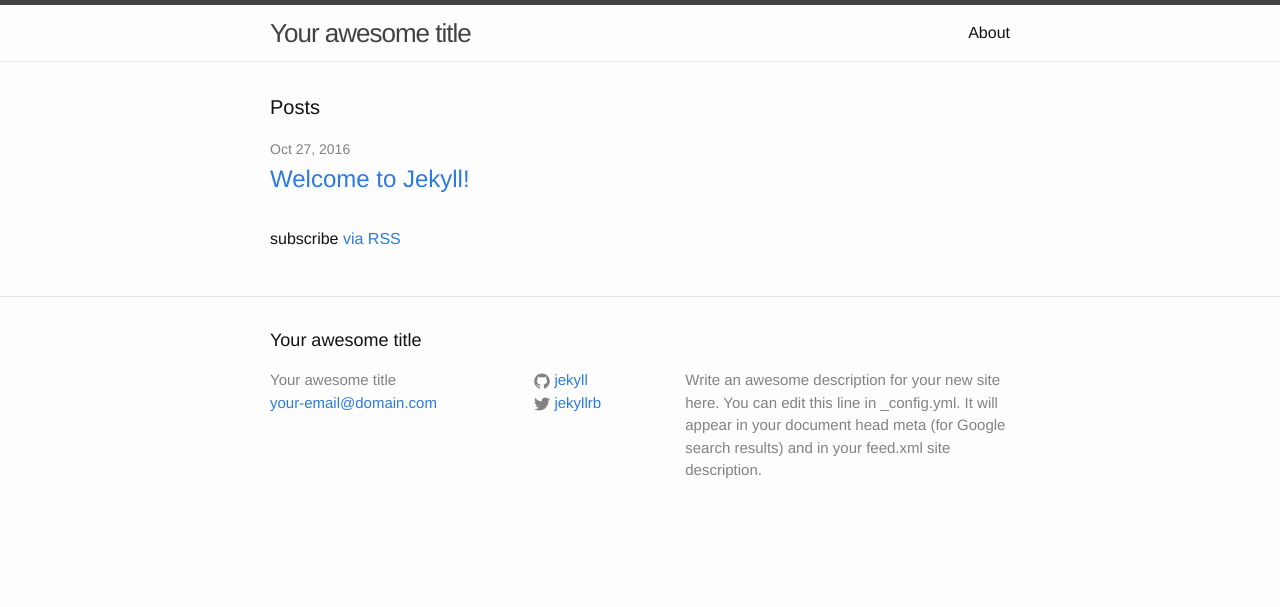
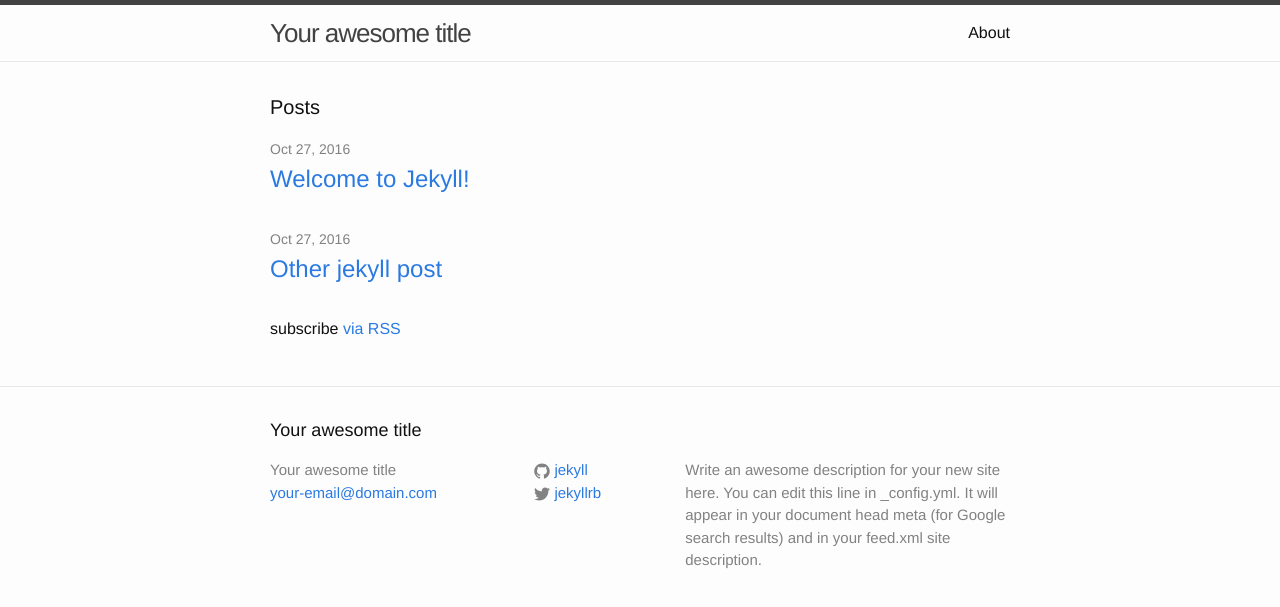
Before and after one commit to davidvilla/disqustest, a Jekyll site: the page built from index.html, in a window 1280 px wide. Shown: the top 607 px of the page. Built offline with Jekyll 4.4.1, drawn with Linux system fonts in a browser that asks for light colours.

```diff
--- /dev/null
+++ b/_posts/2016-10-27-other-post.markdown
@@ -0,0 +1,9 @@
+---
+layout: post
+title:  "Other jekyll post"
+date:   2016-10-27 17:18:48 +0100
+categories: jekyll update
+comments: true
+---
+
+Other....
--- a/_posts/2016-10-27-welcome-to-jekyll.markdown
+++ b/_posts/2016-10-27-welcome-to-jekyll.markdown
@@ -3,6 +3,7 @@ layout: post
 title:  "Welcome to Jekyll!"
 date:   2016-10-27 17:18:48 +0100
 categories: jekyll update
+comments: true
 ---
 You’ll find this post in your `_posts` directory. Go ahead and edit it and re-build the site to see your changes. You can rebuild the site in many different ways, but the most common way is to run `jekyll serve`, which launches a web server and auto-regenerates your site when a file is updated.
 
```
